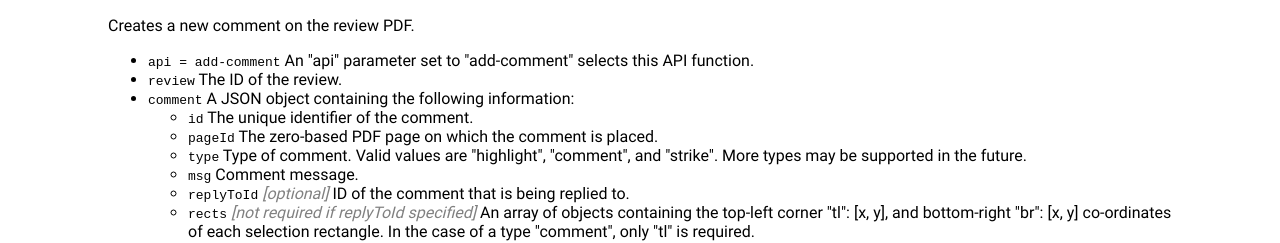
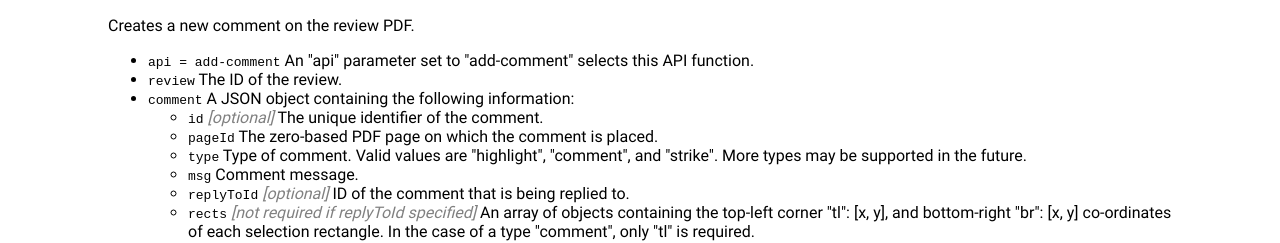
Before and after one commit to brads55/pdfreview, a website: page api.html in a window 1280 px wide. Shown: the part 1244-1487 px from the top of the page. Drawn offline with Linux system fonts and the light colour scheme.

Commit message:
Provide a way to make the comment id optional and ignored database addition indication
Change-Id: I7b327c8527164a36fe234ea0ab74df5465f6e662

```diff
--- a/api.html
+++ b/api.html
@@ -78,7 +78,7 @@
         <LI><SPAN class="code">review</SPAN> The ID of the review.</LI>
         <LI><SPAN class="code">comment</SPAN> A JSON object containing the following information:
             <UL>
-                <LI><SPAN class="code">id</SPAN> The unique identifier of the comment.</LI>
+                <LI><SPAN class="code">id</SPAN> <I class="grey-text">[optional]</I> The unique identifier of the comment.</LI>
                 <LI><SPAN class="code">pageId</SPAN> The zero-based PDF page on which the comment is placed.</LI>
                 <LI><SPAN class="code">type</SPAN> Type of comment. Valid values are "highlight", "comment", and "strike". More types may be supported in the future.</LI>
                 <LI><SPAN class="code">msg</SPAN> Comment message.</LI>
```
Also changed, not shown: 1 other file.
